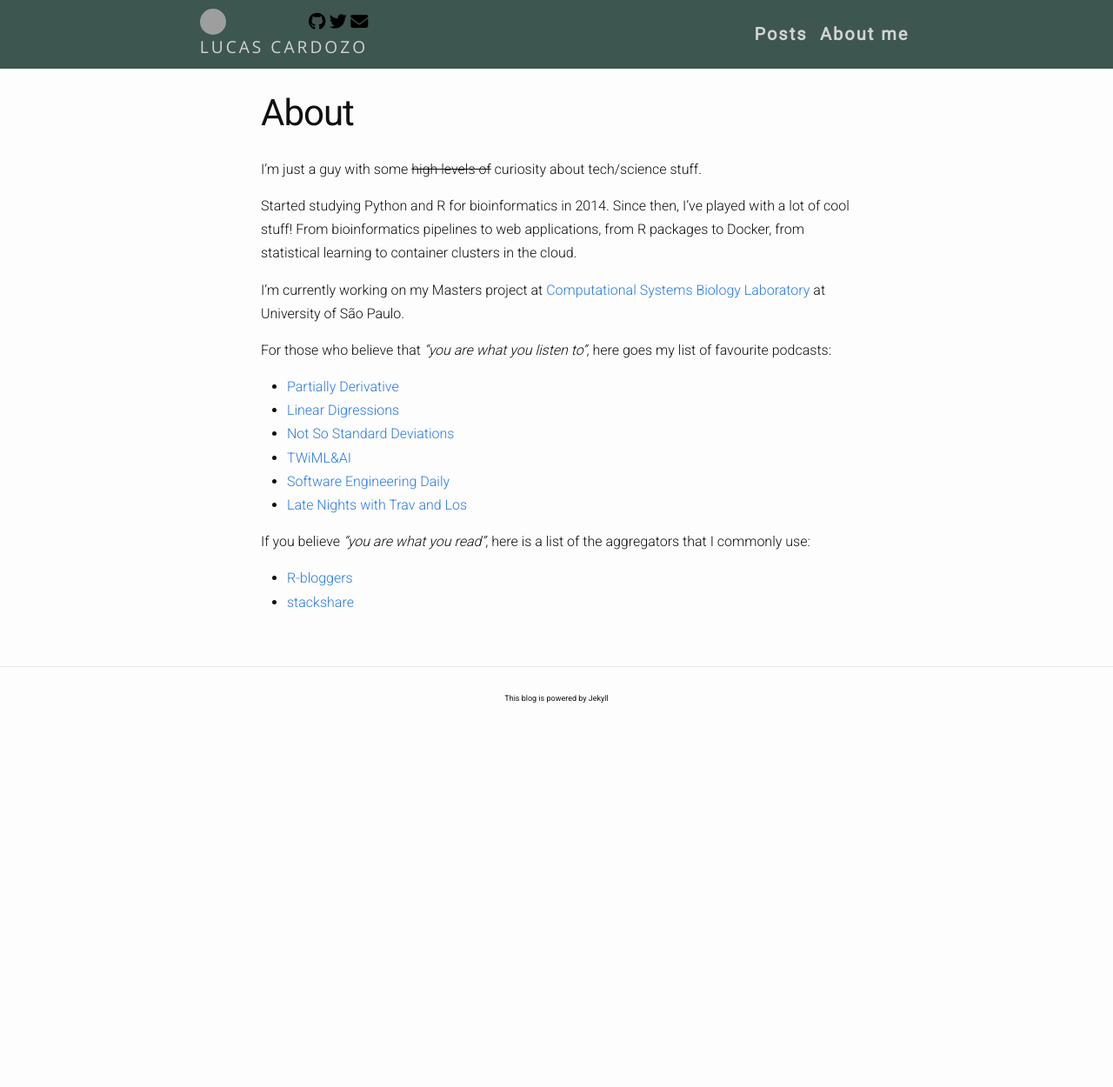
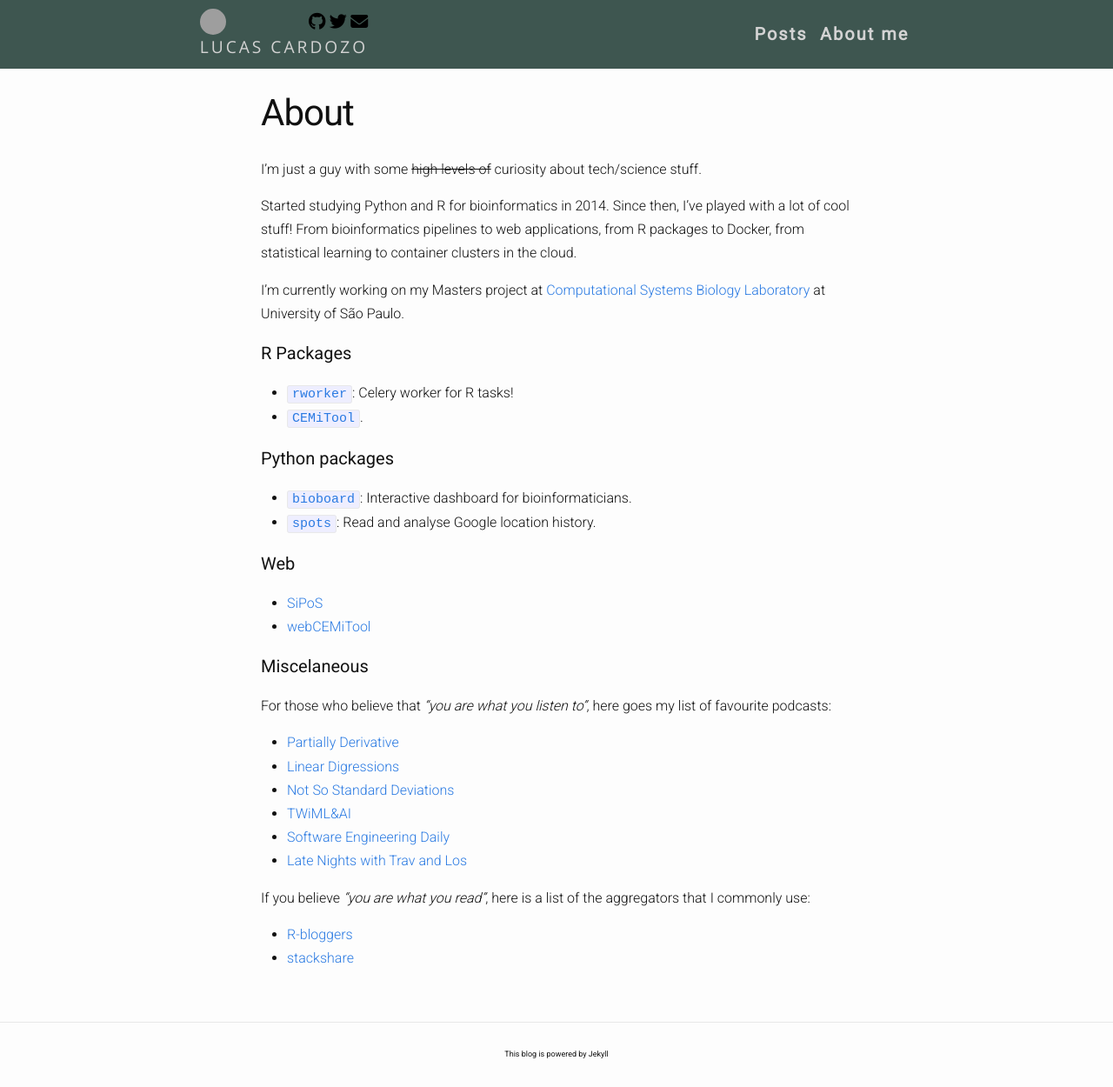
Before and after one commit to lecardozo/lecardozo.github.io, a Jekyll site: the page built from about.md, in a window 1280 px wide. Shown: the whole page at 87% size. Built offline with Jekyll 4.4.1, drawn with Linux system fonts in a browser that asks for light colours; nearby versions of some CDN libraries; before the commit the page ends 900 px from its top, so only the background shows below that; grey boxes are pictures that could not be loaded.

Commit message:
adding projects

```diff
--- a/about.md
+++ b/about.md
@@ -9,7 +9,23 @@ Started studying Python and R for bioinformatics in 2014. Since then, I've playe
 
 I'm currently working on my Masters project at [Computational Systems Biology Laboratory](http://csbiology.com) at University of São Paulo.
 
+#### R Packages
+ - [`rworker`](https://github.com/lecardozo/rworker): Celery worker for R tasks!
+ - [`CEMiTool`](https://bioconductor.org/packages/release/bioc/html/CEMiTool.html).
+
+#### Python packages
+ - [`bioboard`](https://github.com/lecardozo/bioboard): Interactive dashboard for bioinformaticians.
+ - [`spots`](https://github.com/lecardozo/spots): Read and analyse Google location history.
+
+#### Web
+ - [SiPoS](https://sipos.fcf.usp.br)
+ - [webCEMiTool](https://cemitool.sysbio.tools)
+
+
+#### Miscelaneous
+
 For those who believe that *"you are what you listen to"*, here goes my list of favourite podcasts:
+
  - [Partially Derivative](http://partiallyderivative.com/)
  - [Linear Digressions](http://lineardigressions.com/)
  - [Not So Standard Deviations](http://lineardigressions.com/)
@@ -18,5 +34,6 @@ For those who believe that *"you are what you listen to"*, here goes my list of
  - [Late Nights with Trav and Los](http://www.travandlos.com/)
 
 If you believe *"you are what you read"*, here is a list of the aggregators that I commonly use:
+
  - [R-bloggers](https://www.r-bloggers.com/)
  - [stackshare](https://stackshare.io/)
```
